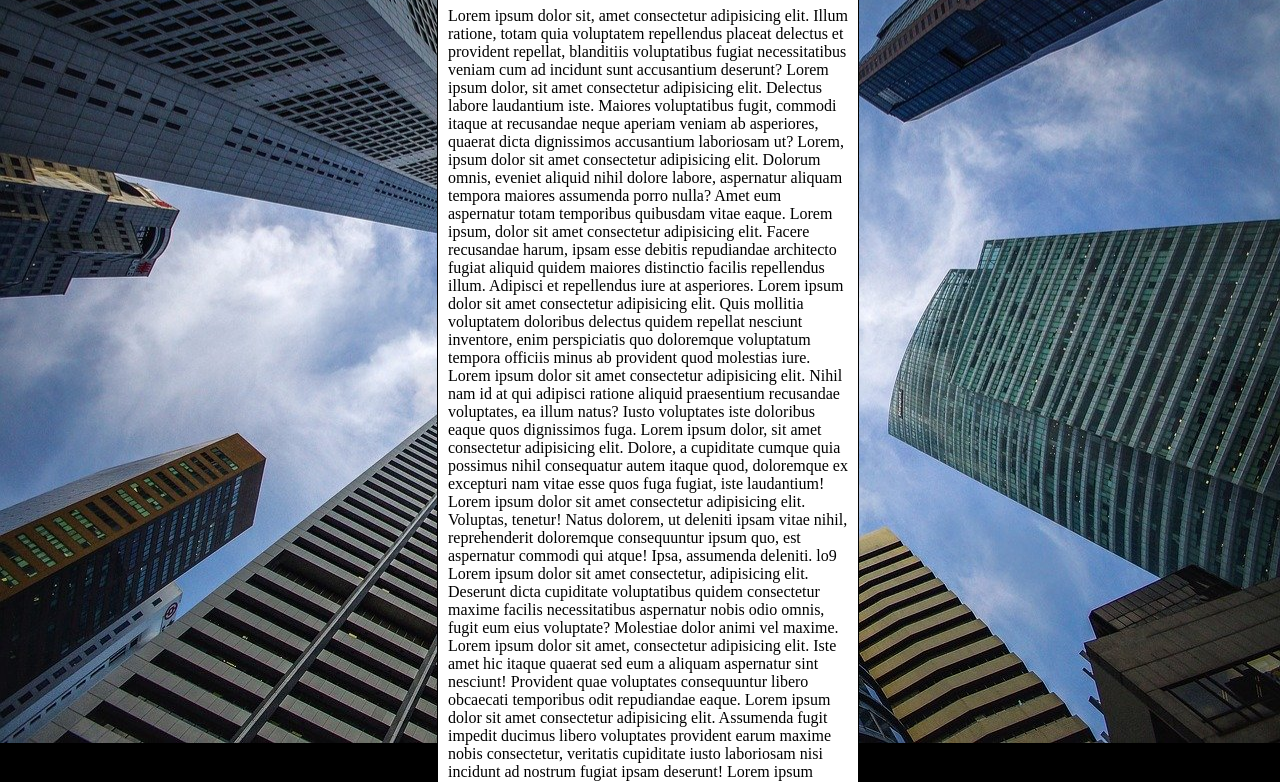
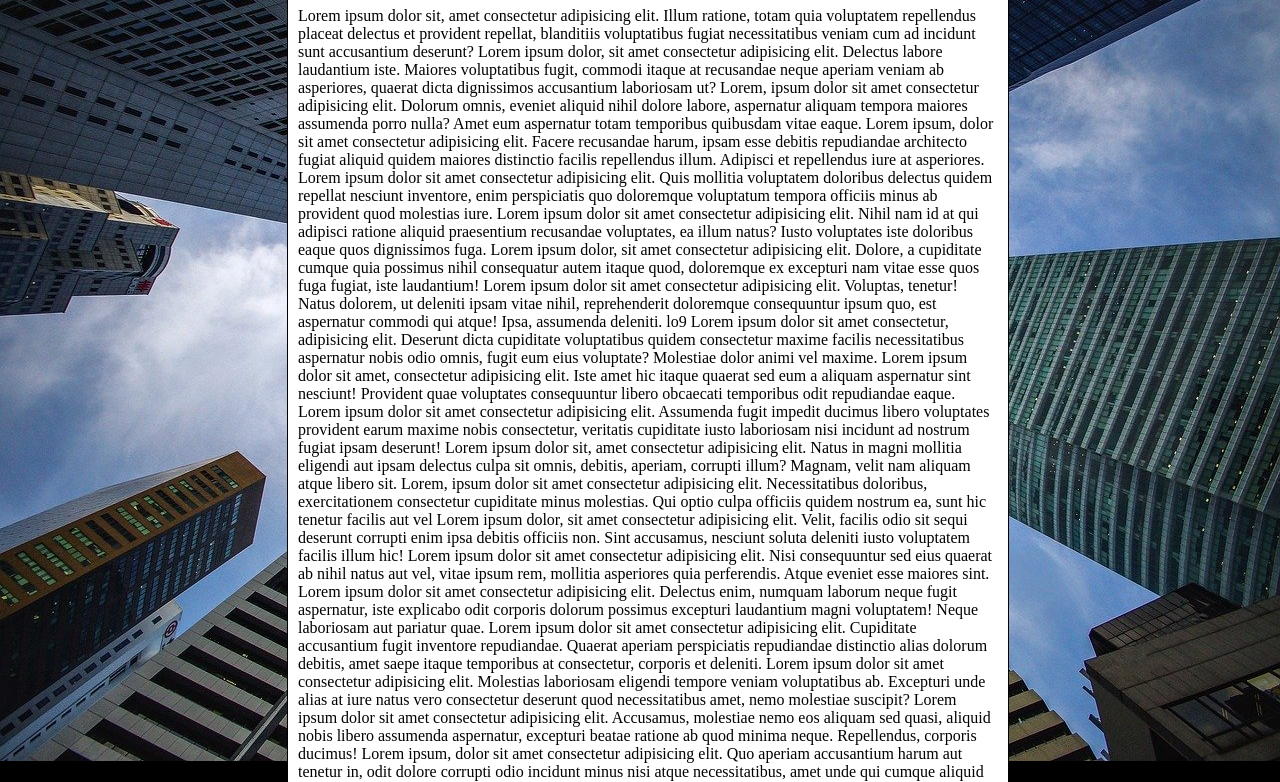
Before and after one commit to FilipiR22/HTML-CSS, a plain HTML site: page Exercícios/EX022/fundo006.html in a window 1280 px wide. Shown: the part 92-874 px from the top of the page. Drawn offline with Linux system fonts and the light colour scheme.

Commit message:
alterações no fundo006

```diff
--- a/Exercícios/EX022/fundo006.html
+++ b/Exercícios/EX022/fundo006.html
@@ -6,18 +6,28 @@
     <title>Posicionamento(vs6)</title>
     <style>
         body{
-            background-color: black;
+            /*background-color: black;
             background-image: url(imgs/wallpaper002.jpg);
             background-repeat: no-repeat;
+            background-attachment: local;
             background-position: center center;
+            background-size:cover;*/
             height: 100vh;
             width: 100vw;
-            background-size:cover;
+
+            background: black url(imgs/wallpaper002.jpg) no-repeat fixed;
         }
+
+        /*shorthand
+            COLOR > IMAGE > POSITION > REPEAT > [SIZE] > ATTACHMENT
+
+            o size não pode ser adicionado em shorthand
+        */
+
 
         main{
             margin: auto;
-            width: 400px;
+            max-width: 700px;
             padding: 10px;
             background-color: white;
             border: 1px solid black;
```
Also changed, not shown: 1 other file.
